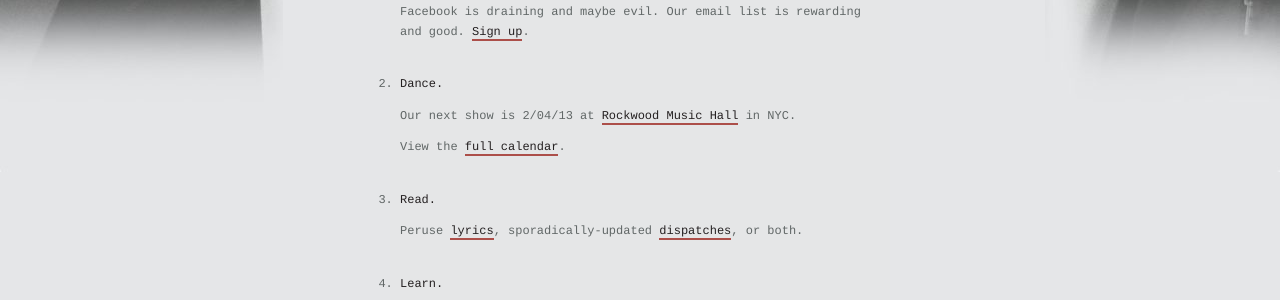
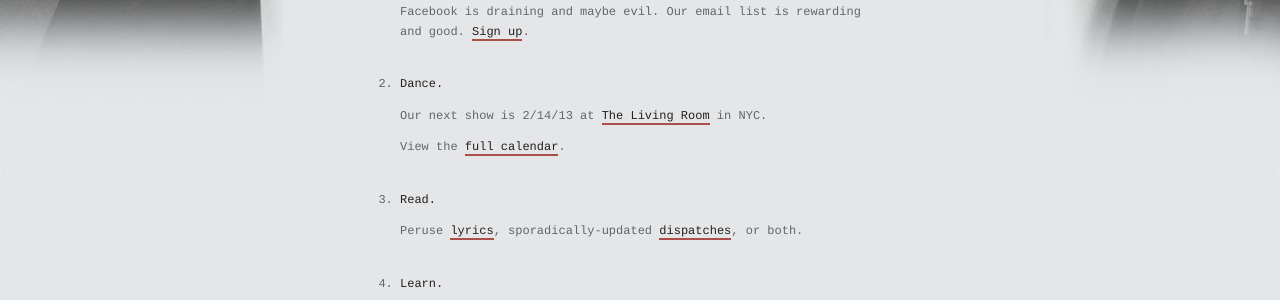
Before and after one commit to chrisfrank/chrisfrank.github.com, a Jekyll site: the page built from index.md, in a window 1280 px wide. Shown: the part 622-922 px from the top of the page. Built offline with Jekyll 4.4.1, drawn with Linux system fonts in a browser that asks for light colours; nearby versions of some CDN libraries.

Commit message:
updated gigs page

```diff
--- a/index.md
+++ b/index.md
@@ -14,7 +14,7 @@ layout: home
 
 3. ## Dance.
     Our next show is
-    2/04/13 at [Rockwood Music Hall](http://www.rockwoodmusichall.com) in NYC.
+    2/14/13 at [The Living Room](http://www.livingroomny.com) in NYC.
 
     View the [full calendar](/gigs).
 
```
